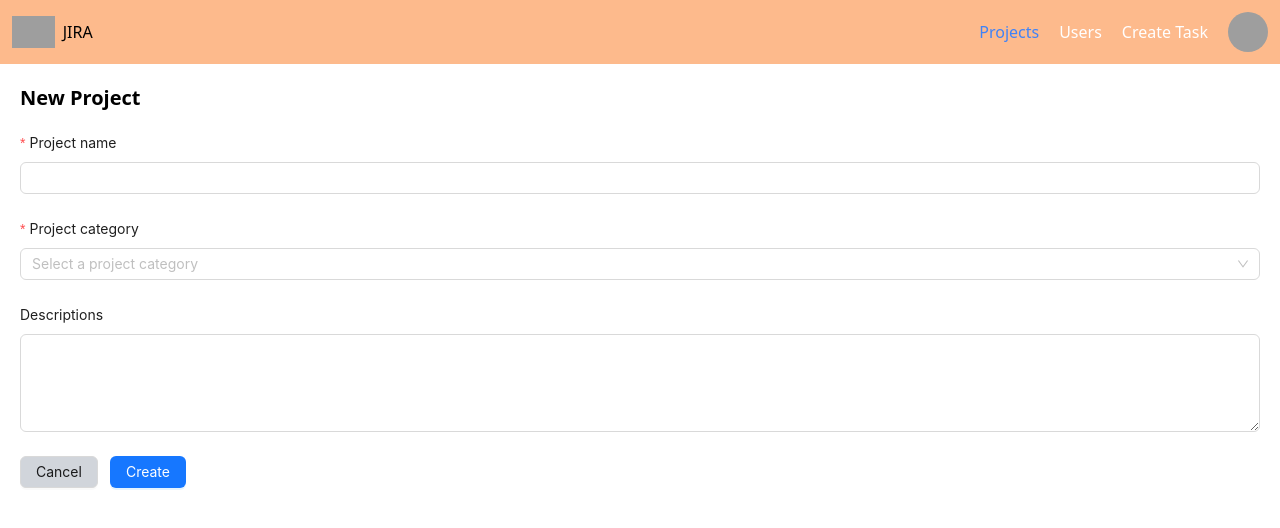
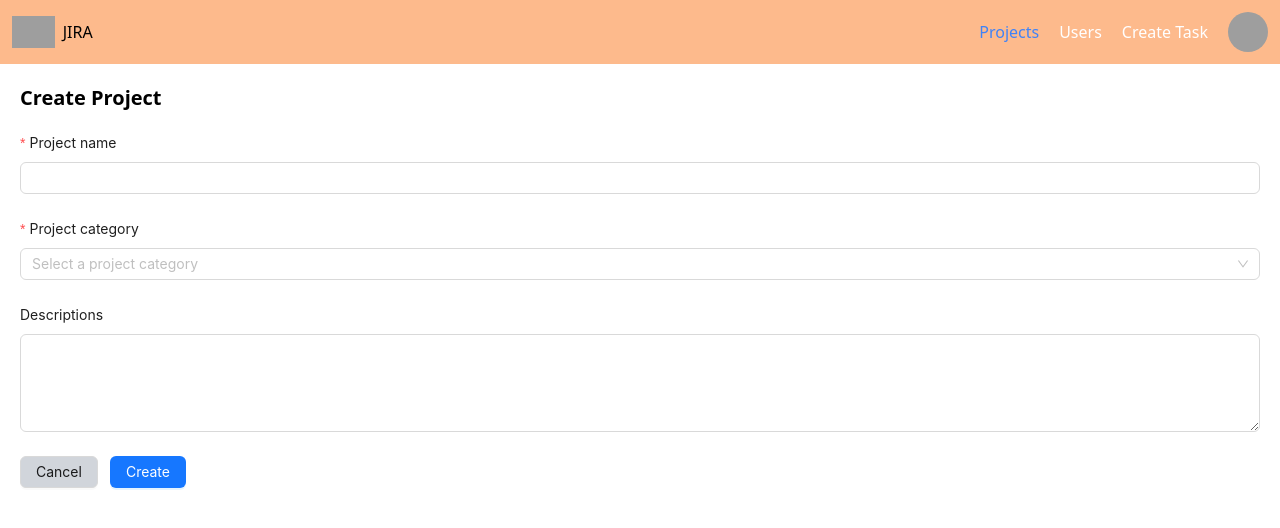
Before and after one commit to luongbui234/cloneJira, a Next.js app: page /projects/createProject in a window 1280 px wide. Shown: the top 528 px of the page. Built offline with nearby package versions, Linux system fonts and the light colour scheme; grey boxes are pictures that could not be loaded.

Commit message:
interface updateProject

```diff
--- /dev/null
+++ b/src/app/(pages)/projects/createProject/page.tsx
@@ -0,0 +1,104 @@
+"use client";
+
+import React from "react";
+import { Button, Form, Input, Select } from "antd";
+import Link from "next/link";
+const { TextArea } = Input;
+
+export default function CreateProjectPage() {
+  // const cloud = useCKEditorCloud({
+  //   version: "45.0.0",
+  //   premium: true,
+  // });
+
+  // if (cloud.status === "error") {
+  //   return <div>Error!</div>;
+  // }
+
+  // if (cloud.status === "loading") {
+  //   return <div>Loading...</div>;
+  // }
+
+  // const { ClassicEditor, Essentials, Paragraph, Bold, Italic } = cloud.CKEditor;
+
+  // const { FormatPainter } = cloud.CKEditorPremiumFeatures;
+
+  const onFinish = (values: string) => {
+    console.log("Success:", values);
+  };
+
+  return (
+    <div className="m-5 space-y-5">
+      <p className="text-xl font-bold">Create Project</p>
+      <Form
+        name="basic"
+        layout="vertical"
+        onFinish={onFinish}
+        className="w-full"
+      >
+        <Form.Item
+          label="Project name"
+          name="projectName"
+          rules={[{ required: true, message: "Project name is required" }]}
+        >
+          <Input />
+        </Form.Item>
+
+        <Form.Item
+          label="Project category"
+          name="projectCategory"
+          rules={[{ required: true, message: "Project category is required" }]}
+        >
+          <Select
+            placeholder={"Select a project category"}
+            options={[
+              {
+                label: "Dự án web",
+                value: 1,
+              },
+              {
+                label: "Dự án phần mềm",
+                value: 2,
+              },
+              {
+                label: "Dự án di động",
+                value: 3,
+              },
+            ]}
+          />
+        </Form.Item>
+
+        <Form.Item label="Descriptions">
+          <TextArea rows={4} />
+        </Form.Item>
+
+        <Form.Item label={null}>
+          <Button type="default" className="bg-gray-300">
+            <Link href={"/projects"}>Cancel</Link>
+          </Button>
+          <Button type="primary" htmlType="submit" className="mx-3">
+            Create
+          </Button>
+        </Form.Item>
+      </Form>
+
+      {/* <CKEditor
+        editor={ClassicEditor}
+        data={"<p>Hello world!</p>"}
+        config={{
+          licenseKey: "<YOUR_LICENSE_KEY>",
+          plugins: [Essentials, Paragraph, Bold, Italic, FormatPainter],
+          toolbar: [
+            "undo",
+            "redo",
+            "|",
+            "bold",
+            "italic",
+            "|",
+            "formatPainter",
+          ],
+        }}
+      /> */}
+    </div>
+  );
+}
--- a/src/app/projects/page.tsx
+++ b/src/app/(pages)/projects/page.tsx
@@ -27,10 +27,12 @@
     {
       key: 1,
       label: (
-        <>
-          <Button>Sua</Button>
-          <Button>Xoa</Button>
-        </>
+        <div className="flex flex-col gap-2">
+          <Button type="primary">
+            <Link href={"/projects/updateProject/15907"}>Update project</Link>
+          </Button>
+          <Button danger>Delete project</Button>
+        </div>
       ),
     },
   ];
--- a/src/app/projects/createProject/page.tsx
+++ b/src/app/(pages)/projects/updateProject/[id]/page.tsx
@@ -1,27 +1,11 @@
 "use client";
 
-import React, { useRef } from "react";
 import { Button, Form, Input, Select } from "antd";
-import TextArea from "antd/es/input/TextArea";
+import Link from "next/link";
+import React from "react";
+const { TextArea } = Input;
 
-export default function CreateProjectPage() {
-  // const cloud = useCKEditorCloud({
-  //   version: "45.0.0",
-  //   premium: true,
-  // });
-
-  // if (cloud.status === "error") {
-  //   return <div>Error!</div>;
-  // }
-
-  // if (cloud.status === "loading") {
-  //   return <div>Loading...</div>;
-  // }
-
-  // const { ClassicEditor, Essentials, Paragraph, Bold, Italic } = cloud.CKEditor;
-
-  // const { FormatPainter } = cloud.CKEditorPremiumFeatures;
-
+export default function UpdateProjectPage() {
   const onFinish = (values: string) => {
     console.log("Success:", values);
   };
@@ -35,6 +19,14 @@
         onFinish={onFinish}
         className="w-full"
       >
+        <Form.Item
+          label="Project ID"
+          name="projectId"
+          rules={[{ required: true, message: "Project ID is required" }]}
+        >
+          <Input disabled />
+        </Form.Item>
+
         <Form.Item
           label="Project name"
           name="projectName"
@@ -73,31 +65,13 @@
 
         <Form.Item label={null}>
           <Button type="default" className="bg-gray-300">
-            Cancel
+            <Link href={"/projects"}>Cancel</Link>
           </Button>
           <Button type="primary" htmlType="submit" className="mx-3">
-            Create
+            Update
           </Button>
         </Form.Item>
       </Form>
-
-      {/* <CKEditor
-        editor={ClassicEditor}
-        data={"<p>Hello world!</p>"}
-        config={{
-          licenseKey: "<YOUR_LICENSE_KEY>",
-          plugins: [Essentials, Paragraph, Bold, Italic, FormatPainter],
-          toolbar: [
-            "undo",
-            "redo",
-            "|",
-            "bold",
-            "italic",
-            "|",
-            "formatPainter",
-          ],
-        }}
-      /> */}
     </div>
   );
 }
--- a/src/app/Components/Header/index.tsx
+++ b/src/app/Components/Header/index.tsx
@@ -56,11 +56,7 @@
             <Link
               href="/projects"
               className={`${
-                pathName === "/projects"
-                  ? "text-blue-500"
-                  : pathName === "/projects/createProject"
-                  ? "text-blue-500"
-                  : "text-white"
+                pathName.includes("/projects") ? "text-blue-500" : "text-white"
               }`}
             >
               Projects
```
Also changed, not shown: src/app/(pages)/signin/page.tsx (renamed from src/app/signin/page.tsx), src/app/(pages)/signup/page.tsx (renamed from src/app/signup/page.tsx), src/app/(pages)/users/page.tsx (renamed from src/app/users/page.tsx).
